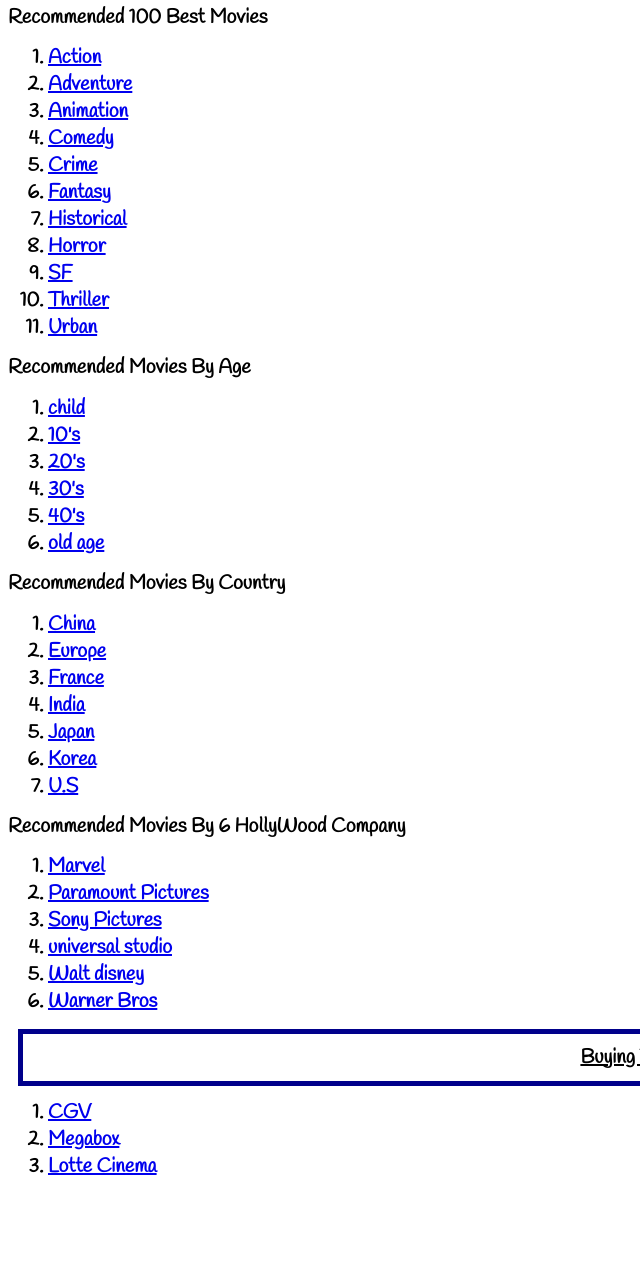
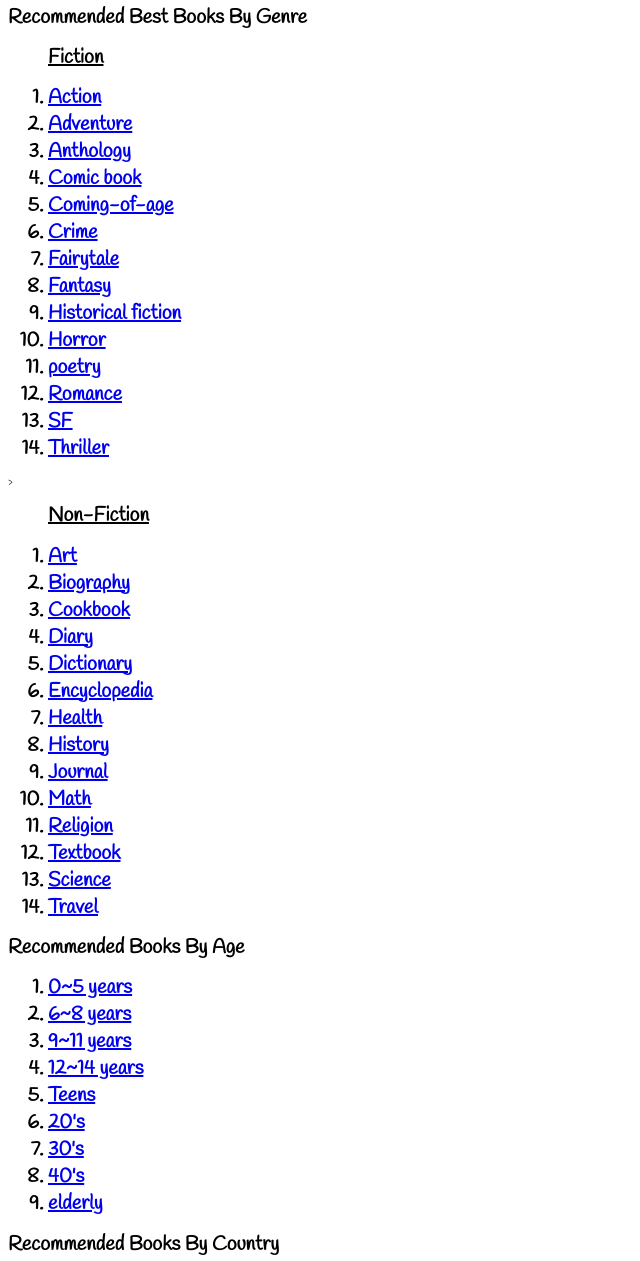
Before and after one commit to Kim-Jimin/Kaist-, a plain HTML site: page index.html in a window 1280 px wide. Shown: the part 706-1967 px from the top of the page, without its empty margins (0-640 px from the left). Before the commit the page ends 1900 px from the top, so only its background shows below. Drawn offline with Linux system fonts and the light colour scheme.

Commit message:
Add files via upload

```diff
--- a/index.html
+++ b/index.html
@@ -3,7 +3,7 @@
 
 <head>
 
-    <title>Movies in Wonderland</title>
+    <title>Books in Wonderland</title>
     <meta charset="utf-8">
     <link href="https://fonts.googleapis.com/css?family=Handlee&display=swap" rel="stylesheet">
     <link href="https://fonts.googleapis.com/css?family=Rochester&display=swap" rel="stylesheet">
@@ -17,7 +17,7 @@
 </head>
 
 <body>
-        <h2><a href="http://zealous-hermann-e6e7fd.netlify.com/">Go to book wonderland</a></h2>
+        <h2><a href="http://zealous-hermann-e6e7fd.netlify.com/">Go to movie wonderland</a></h2>
     <style>
         #headline {
             border-bottom: 5px solid rgb(145, 50, 145);
@@ -30,7 +30,7 @@
             display: inline;
     </style>
     <style>
-         #pline{
+        #pline{
             border: 5px solid darkblue;
             text-align: center;
             padding: 10px;
@@ -52,14 +52,14 @@
     </style>
     <p style="color:rgb(197,129,197); font-size: 60px;font-family: sacramento;">
         <h1 id="headline">
-            <stronng>Movies in the Wonderland</stronng>
+            <stronng>Books in Wonderland</stronng>
         </h1>
     </p>
 
-    <img src="http://postfiles2.naver.net/20150826_145/dlsdo7575_1440577756344YTdTv_JPEG/sdfwesdfwesdfwefdswe_%284%29.jpg?type=w2"
+    <img style="-webkit-user-select: none;" src="http://optimal.inven.co.kr/upload/2015/03/05/bbs/i0398592986.jpg"
         width="1539px" height="200px"></img>
-    <h1>Welcome! To a mysterious and wonderful world movie wonderland! This land is for you Alice, who looks for some
-        movies. You can get many information about many wonderful books. Find what you need here. Find your own happiness! I hope you
+    <h1>Welcome! To a mysterious and wonderful world book wonderland! This land is for you Alice, who looks for some
+        books. You can get many information about movies. Find what you need here. Find your own happiness! I hope you
         enjoy your time!!</h1>
     <h1 id=pline><strong>Search here</strong></h1>
 
@@ -181,73 +181,82 @@
     </div>
 
     <div><h1 id=pline><u>Recomandation</u></h1>
-    <h1><strong>Recommended 100 Best Movies</strong></h1>
+    <h1><strong>Recommended Best Books By Genre</strong></h1>
+
+    <ol>
+            <h1><u>Fiction</u></h1>
+        <h1>
+            <li><a href="https://www.goodreads.com/shelf/show/action">Action</a></li>
+            <li><a href="https://reedsy.com/discovery/blog/best-adventure-books">Adventure</a></li>
+            <li><a href="https://www.goodreads.com/list/show/1051.Best_Anthologies">Anthology</a></li>
+            <li><a href="https://www.goodreads.com/shelf/show/recommended-comics">Comic book</a></li>
+            <li><a href="https://www.bookbub.com/blog/classic-coming-of-age-books">Coming-of-age</a></li>
+            <li><a href="https://crimereads.com/the-20-best-crime-novels-of-2018/">Crime</a></li>
+            <li><a href="https://bookriot.com/2018/05/01/must-read-fairytale-retellings/">Fairytale</a></li>
+            <li><a href="https://www.pastemagazine.com/articles/2018/04/the-50-best-fantasy-novels-of-the-21st-century.html">Fantasy</a></li>
+            <li><a href="https://bookriot.com/2019/01/23/best-historical-fiction-books/">Historical fiction</a></li>
+            <li><a href="https://www.barnesandnoble.com/blog/sci-fi-fantasy/our-20-picks-for-best-horror-of-the-year/">Horror</a></li>
+            <li><a href="https://shopcatalog.com/blog/the-best-poetry-books/">poetry</a></li>
+            <li><a href="https://bookriot.com/2019/04/03/top-romance-books-on-goodreads/">Romance</a></li>
+            <li><a href="https://bookriot.com/2019/05/03/top-sci-fi-books/">SF</a></li>
+            <li><a href="https://www.penguinrandomhouse.com/the-read-down/best-thrillers-of-all-time">Thriller</a></li>
+        </h1></ol>>
+      <ol> <h1><u>Non-Fiction</u></h1>
+     <h1>  <li><a href="https://fivebooks.com/category/art-design-and-architecture/">Art</a></li>
+        <li><a href="https://medium.com/@RyanHoliday/25-recommendations-for-life-changing-biographies-for-the-voracious-reader-in-you-53615ebebaae">Biography</a></li>
+        <li><a href="https://www.independent.co.uk/extras/indybest/books/cookbooks/best-cookbooks-foodie-presents-gifts-2018-a8549086.html">Cookbook</a></li>
+        <li><a href="https://www.goodreads.com/list/show/517.Best_Diary_Novels">Diary</a></li>
+        <li><a href="https://www.amazon.com/Best-Sellers-Books-English-Dictionaries-Thesauruses/zgbs/books/11488">Dictionary</a></li>
+        <li><a href="https://www.amazon.com/Best-Sellers-Books-Encyclopedias-Subject-Guides/zgbs/books/11713">Encyclopedia</a></li>
+        <li><a href="https://www.wellandgood.com/good-advice/best-health-books/">Health</a></li>
+        <li><a href="https://fivebooks.com/category/history/">History</a></li>
+        <li><a href="https://www.goodreads.com/shelf/show/journal">Journal</a></li>
+        <li><a href="https://mathblog.com/great-math-books/">Math</a></li>
+        <li><a href="https://fivebooks.com/category/religion/">Religion</a></li>
+        <li><a href="http://englishbus.net/textbooks.html#.XTfBS_IzaM8">Textbook</a></li>
+        <li><a href="https://oedb.org/ilibrarian/100-all-time-greatest-popular-science-books/">Science</a></li>
+        <li><a href="https://www.nomadicmatt.com/travel-blogs/thirteen-travel-books/">Travel</a></li>
+    </h1>
+    </ol></ol>
+
+    <h1><strong>Recommended Books By Age</strong></h1>
     <ol>
         <h1>
-                <li><a href="https://www.imdb.com/list/ls001821087/">Action</a></li>
-                <li><a href="https://www.imdb.com/list/ls009609925/">Adventure</a></li>
-                <li><a href="https://www.imdb.com/list/ls027345371/">Animation</a></li>
-                <li><a href="https://www.timeout.com/london/film/100-best-comedy-movies">Comedy</a></li>
-                <li><a href="https://www.imdb.com/list/ls009668704/">Crime</a></li>
-                <li><a href="https://www.imdb.com/list/ls009669258/">Fantasy</a></li>
-                <li><a href="https://www.imdb.com/list/ls009668055/">Historical</a></li>
-                <li><a href="https://www.rottentomatoes.com/top/bestofrt/top_100_horror_movies/">Horror</a></li>
-                <li><a href="https://www.imdb.com/list/ls021424736/">SF</a></li>
-                <li><a href="https://www.imdb.com/list/ls057336010/">Thriller</a></li>
-                <li><a href="https://www.imdb.com/list/ls054431555/">Urban</a></li>
-        </h1>
-
-    </ol>
-
-    <h1><strong>Recommended Movies By Age</strong></h1>
-    <ol>
-        <h1>
-            <li><a href="http://blog.naver.com/PostView.nhn?blogId=jdklovekms&logNo=220059524401">child</a></li>
-            <li><a
-                    href="https://m.blog.naver.com/PostView.nhn?blogId=lina0030&logNo=220946519820&proxyReferer=https%3A%2F%2Fwww.google.co.kr%2F">10's</a>
+            <li><a href="https://www.booktrust.org.uk/booklists/1/100-best-0-5/">0~5 years</a></li>
+            <li><a href="https://www.booktrust.org.uk/booklists/1/100-best-books-6-8/">6~8 years</a>
             </li>
-            <li><a
-                    href="https://m.blog.naver.com/PostView.nhn?blogId=1st_navi&logNo=220453837477&proxyReferer=https%3A%2F%2Fwww.google.co.kr%2F">20's</a>
+            <li><a href="https://www.booktrust.org.uk/booklists/1/100-best-books-9-11/">9~11 years</a>
             </li>
-            <li><a href="https://watcha.com/ko-KR/decks/UUkM3EOhB7ZM">30's</a></li>
-            <li><a href="http://news.maxmovie.com/122273">40's</a></li>
-            <li><a href="http://hub.zum.com/daily/13488/">old age</a></li>
+            <li><a href="https://www.booktrust.org.uk/booklists/1/100-best-12-14/">12~14 years</a></li>
+            <li><a href="https://imaginationsoup.net/best-ya-books-teens/">Teens</a></li>
+            <li><a href="https://allgroanup.com/featured/top-21-books-for-twentysomethings/">20's</a></li>
+            <li><a href="https://www.buzzfeed.com/doree/books-to-read-in-your-30s">30's</a></li>
+            <li><a href="https://www.insider.com/books-to-read-in-40s-middle-age-2017-11#eat-pray-love-by-elizabeth-gilbert-1">40's</a></li>
+            <li><a href="http://www.enlivant.com/blog/10-recommended-books-for-seniors-to-enjoy">elderly</a></li>
         </h1>
     </ol>
 
-    <h1><strong>Recommended Movies By Country</strong></h1>
+    <h1><strong>Recommended Books By Country</strong></h1>
     <ol>
         <h1>
-            <li><a href="https://www.imdb.com/list/ls064849128/">China</a></li>
-            <li><a href="https://www.imdb.com/list/ls021360319/">Europe</a></li>
-            <li><a href="https://www.timeout.com/paris/en/film/best-french-movies">France</a></li>
-            <li><a href="https://www.imdb.com/list/ls059718659/">India</a></li>
-            <li><a href="https://www.imdb.com/list/ls075508849/">Japan</a></li>
-            <li><a href="https://www.cinemaescapist.com/2018/12/best-korean-movies-2018/">Korea</a></li>
-            <li><a href="https://editorial.rottentomatoes.com/guide/best-movies-of-2019/">U.S</a></li>
+            <li><a href="https://www.tripsavvy.com/best-books-about-africa-1454496">Africa</a></li>
+            <li><a href="https://www.whatsonweibo.com/best-books-on-chinese-society-and-digital-environment/">China</a></li>
+            <li><a href="https://fivebooks.com/category/world/europe/">Europe</a></li>
+            <li><a href="https://www.ricksteves.com/europe/france/books-movies">France</a></li>
+            <li><a href="https://theculturetrip.com/asia/india/articles/11-books-by-indian-authors-you-must-read-at-least-once-in-your-lifetime/">India</a></li>
+            <li><a href="https://www.theguardian.com/books/2018/nov/21/top-10-books-about-japan">Japan</a></li>
+            <li><a href="https://www.goodreads.com/shelf/show/korean">Korea</a></li>
+            <li><a href="https://www.pbs.org/the-great-american-read/books/#/">U.S</a></li>
         </h1>
     </ol>
 
-    <h1><strong> Recommended Movies By 6 HollyWood Company</strong></h1>
+    </style>
+    <h1 id=pline><strong><u>Buying Books</u></strong></h1>
     <ol>
         <h1>
-            <li><a
-                    href="https://editorial.rottentomatoes.com/guide/all-marvel-cinematic-universe-movies-ranked/">Marvel</a>
-            </li>
-            <li><a href="https://www.imdb.com/list/ls051501505/">Paramount Pictures</a></li>
-            <li><a href="https://www.imdb.com/list/ls051501563/">Sony Pictures</a></li>
-            <li><a href="https://www.imdb.com/list/ls051501794/">universal studio</a></li>
-            <li><a href="https://www.imdb.com/list/ls000422381/">Walt disney</a></li>
-            <li><a href="https://www.imdb.com/list/ls051501557/">Warner Bros</a></li>
-        </h1>
-    </ol>
-    </style>
-    <h1 id=pline><strong><u>Buying Tickets</u></strong></h1>
-    <ol>
-        <h1>
-            <li><a href="http://www.cgv.co.kr/ticket/">CGV</a></li>
-            <li><a href="http://www.megabox.co.kr/?show=booking&p=step1">Megabox</a></li>
-            <li><a href="http://www.lottecinema.co.kr/LCHS/Contents/ticketing/ticketing.aspx">Lotte Cinema</a></li>
+            <li><a href="https://www.amazon.com/?tag=googleglobalp-20&hvadid=338848051340&hvpos=1t1&hvnetw=g&hvrand=301638626408890837&hvpone=&hvptwo=&hvqmt=e&hvdev=c&hvdvcmdl=&hvlocint=&hvlocphy=1009880&hvtargid=kwd-10573980&ref=pd_sl_7nnedyywlk_e">Amazon</a></li>
+            <li><a href="https://www.aladin.co.kr/home/welcome.aspx?partner=googlek&BSCPN=ORM&BSPRG=ADWORDS&BSCCN1=83541&utm_source=ADWORDS&utm_medium=cpc&utm_term=BOOKS&gclid=CjwKCAjw4NrpBRBsEiwAUcLcDEhZydtW_ffkhIZH3PorcKC7edkahTXUarQE6y7aGVX8YeBAqyMeChoCD9MQAvD_BwE">Aladin</a></li>
+            <li><a href="http://www.yes24.com/main/default.aspx?ysmchn=ggl&ysmcpm=google-sponsor&ysmtac=ppc&ysmtrm=yes24&pid=123487&cosemkid=go14913756274066498&gclid=CjwKCAjw4NrpBRBsEiwAUcLcDAYoqcnxcBMTY1U-ilC2HcioBU_h48pYC_SktGI4QRZysLKY_O3rRxoCqAgQAvD_BwE">Yes 24</a></li>
         </h1>
     </ol>
     </div>
```
